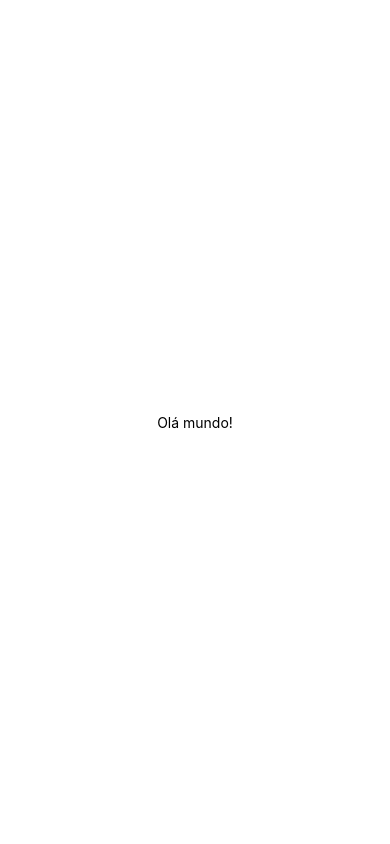
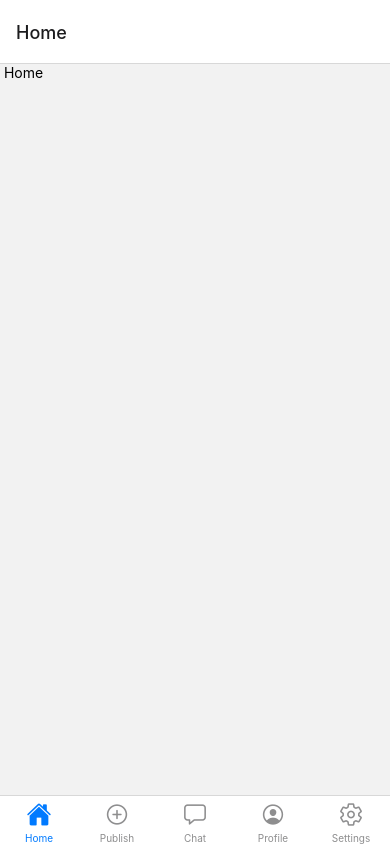
Before and after one commit to Barros313/BookSwap-Expo, a React Native app: screen / in a window 390 px wide. Built offline with nearby package versions, Linux system fonts and the light colour scheme.

Commit message:
Added components screen and navigation bar

```diff
--- a/App.js
+++ b/App.js
@@ -1,11 +1,80 @@
 import { StatusBar } from 'expo-status-bar';
 import { StyleSheet, Text, View } from 'react-native';
+import { NavigationContainer } from '@react-navigation/native';
+import Constants from 'expo-constants';
+import { createBottomTabNavigator } from '@react-navigation/bottom-tabs';
+import { Ionicons } from '@expo/vector-icons';
+
+import Home from './component/Home';
+import Profile from './component/Profile';
+import Publish from './component/Publish';
+import Chat from './component/Chat';
+import Settings from './component/Settings';
+
+const Tab = createBottomTabNavigator();
 
 export default function App() {
   return (
     <View style={styles.container}>
-      <Text> Olá mundo! </Text>
       <StatusBar style="auto" />
+
+      <NavigationContainer>
+
+        <Tab.Navigator>
+          <Tab.Screen
+          name="Home"
+          component={Home}
+          options={{
+            tabBarIcon:({color, size})=>(
+              <Ionicons name='home' size={size} color={color}/>
+            )
+          }}
+          />
+
+          <Tab.Screen
+          name="Publish"
+          component={Publish}
+          options={{
+            tabBarIcon:({color, size})=>(
+              <Ionicons name='add-circle-outline' size={size} color={color}/>
+            )
+          }}
+          />
+
+          <Tab.Screen
+          name="Chat"
+          component={Chat}
+          options={{
+            tabBarIcon:({color, size})=>(
+              <Ionicons name='chatbox-outline' size={size} color={color}/>
+            )
+          }}
+          />
+
+          <Tab.Screen
+          name="Profile"
+          component={Profile}
+          options={{
+            tabBarIcon:({color, size})=>(
+              <Ionicons name='person-circle-outline' size={size} color={color}/>
+            )
+          }}
+          />
+
+          <Tab.Screen
+          name="Settings"
+          component={Settings}
+          options={{
+            tabBarIcon:({color, size})=>(
+              <Ionicons name='settings-outline' size={size} color={color}/>
+            )
+          }}
+          />
+
+        </Tab.Navigator>
+
+      </NavigationContainer>
+
     </View>
   );
 }
@@ -13,8 +82,6 @@ export default function App() {
 const styles = StyleSheet.create({
   container: {
     flex: 1,
-    backgroundColor: '#fff',
-    alignItems: 'center',
-    justifyContent: 'center',
+    marginTop: Constants.statusBarHeight,
   },
 });
```
